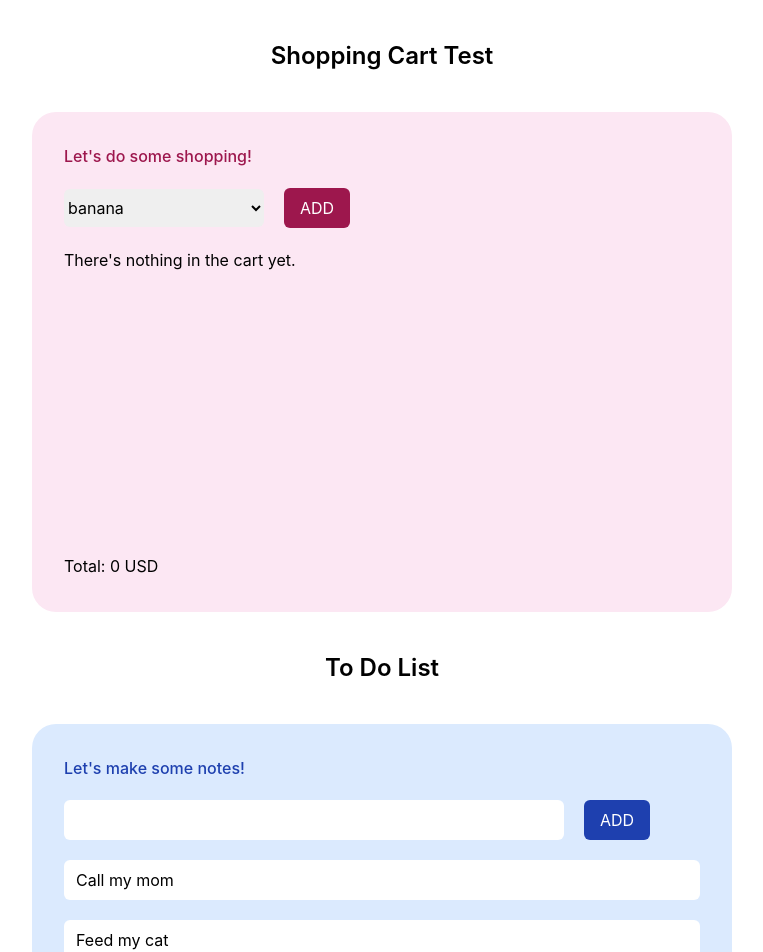
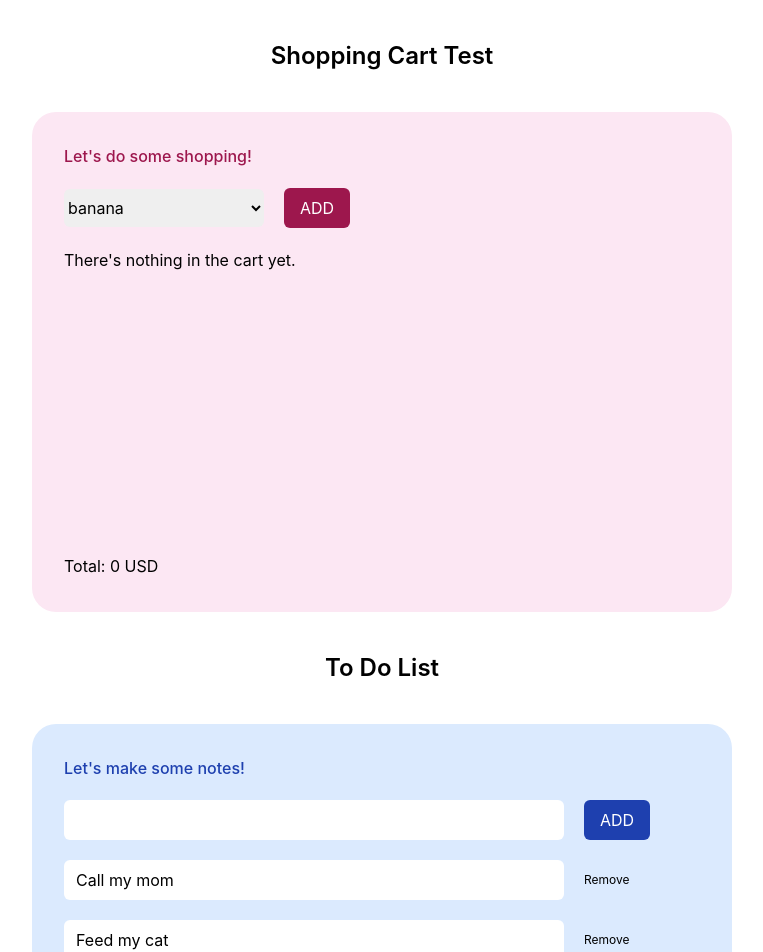
Before and after one commit to supermacchan/react-ts-test, a React (Create React App) app: page / in a window 1280 px wide. Shown: the top 952 px of the page, without its empty margins (258-1021 px from the left). Built offline with nearby package versions, Linux system fonts and the light colour scheme.

Commit message:
removing todos

```diff
--- a/src/components/ToDoList/ToDoList.props.ts
+++ b/src/components/ToDoList/ToDoList.props.ts
@@ -1,3 +1,4 @@
 export type ToDoListProps = {
-    data: string[]
+    data: string[];
+    handleDelete: (item: string) => void;
 }
--- a/src/components/ToDoList/ToDoList.tsx
+++ b/src/components/ToDoList/ToDoList.tsx
@@ -1,12 +1,19 @@
 import { ToDoListProps } from "./ToDoList.props";
 
-const ToDoList: React.FC<ToDoListProps> = ({ data }) => {
+const ToDoList: React.FC<ToDoListProps> = ({ data, handleDelete }) => {
 
     return (
         <ul className="mt-5 flex flex-col gap-5">
             {data.map(item =>
-                <li key={item} className="bg-white py-2 px-3 rounded-md">
-                    {item}
+                <li key={item} className="flex gap-5 items-center">
+                    <p className="bg-white py-2 px-3 rounded-md w-[500px]">{item}</p>
+                    <button
+                        type="button"
+                        className="text-xs text-blue-95"
+                        onClick={() => handleDelete(item)}
+                    >
+                        Remove
+                    </button>
                 </li>
             )}
         </ul>
--- a/src/components/ToDoListPanel/ToDoListPanel.tsx
+++ b/src/components/ToDoListPanel/ToDoListPanel.tsx
@@ -12,12 +12,23 @@ const ToDoListPanel = () => {
         setNotes([...notes, newNote]);
     }
 
+    const removeNote = (item: string) => {
+        const index = notes.indexOf(item);
+
+        if (index >=0) {
+            const updatedNotes = [...notes];
+            updatedNotes.splice(index, 1);
+
+            setNotes([...updatedNotes]);
+        }
+    }
+
     return (
         <section className="bg-blue-100 w-[700px] min-h-[500px] mx-auto p-8 rounded-3xl">
             <h2 className="mb-5 text-blue-800 font-medium">Let's make some notes!</h2>
 
             <ToDoForm actionHandler={addNewNote} />
-            <ToDoList data={notes} />
+            <ToDoList data={notes} handleDelete={removeNote} />
         </section>
     )
 }
```
